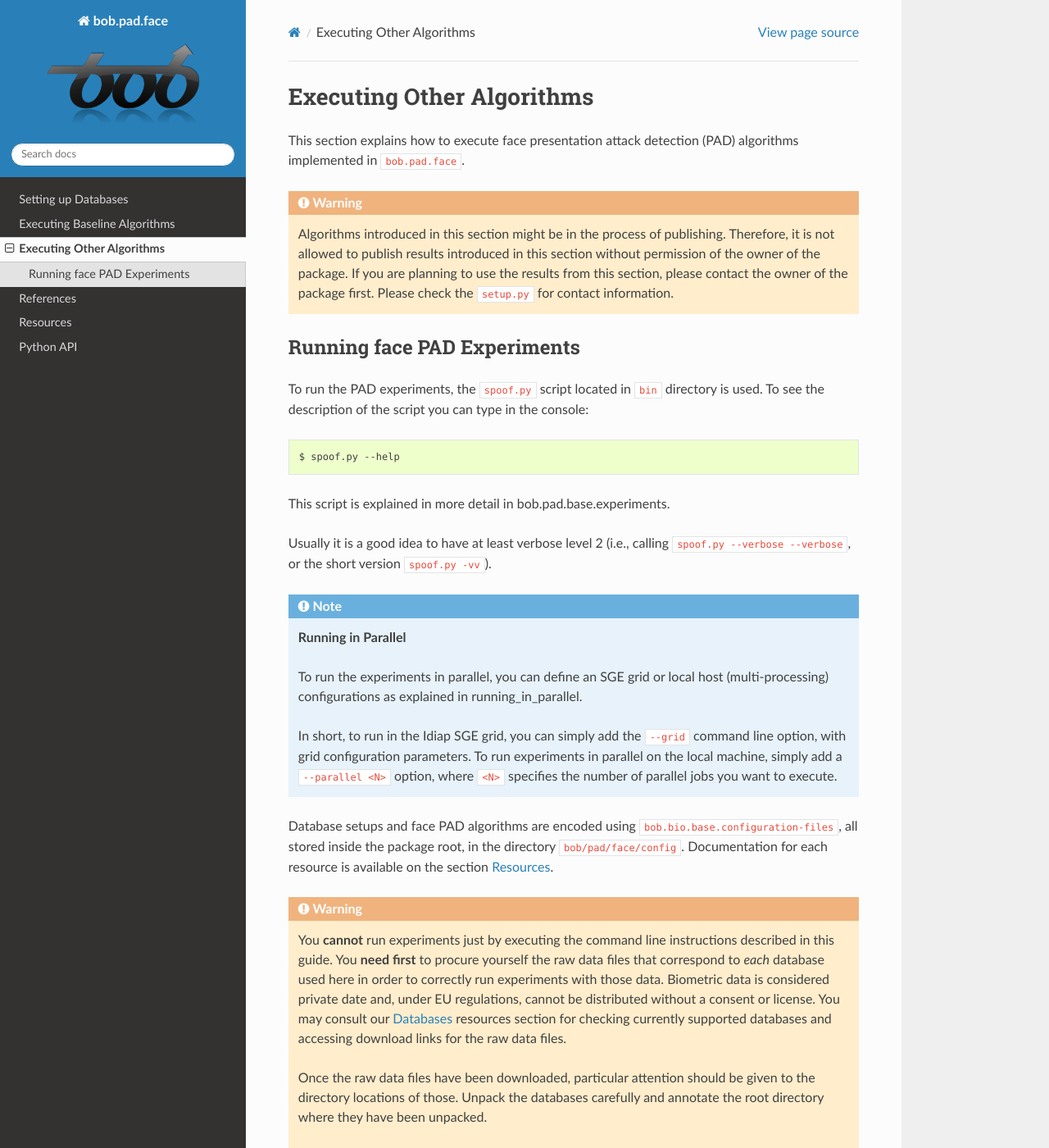
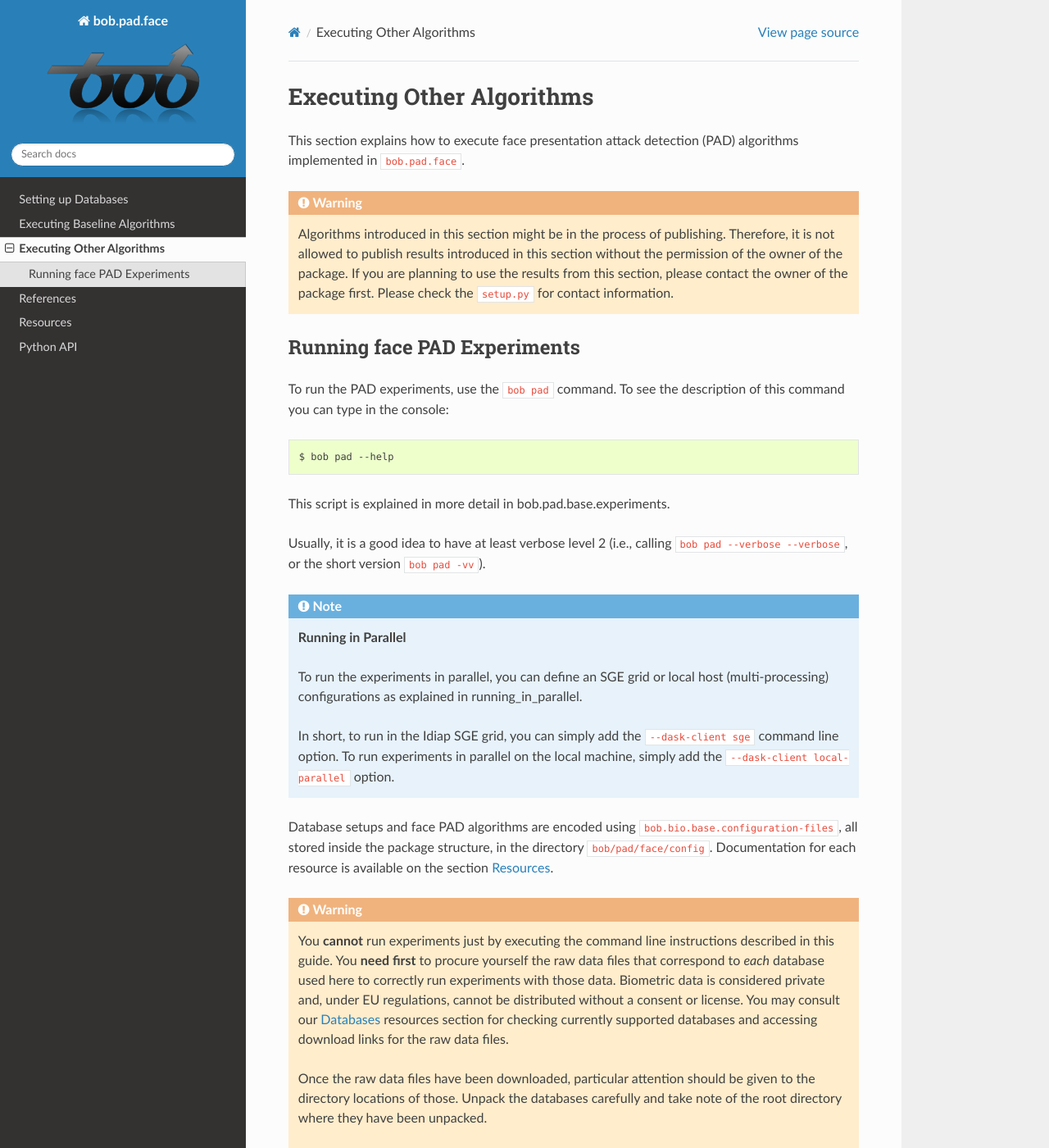
Before and after one commit to bioidiap/bob.pad.face, a Sphinx documentation site: the page built from doc/other_pad_algorithms.rst, in a window 1280 px wide and 1400 px high. Shown: the whole window at 82% size. Built offline with Sphinx 7.4.7 and the Read the Docs theme 2.0.0, drawn with Linux system fonts in a browser that asks for light colours; the version number could not be read and is left out; some of the changed text lies outside the part shown.

Commit message:
[doc] Removed references to spoof.py

```diff
--- a/doc/index.rst
+++ b/doc/index.rst
@@ -6,7 +6,7 @@
 Library for Facial Presentation Attack Detection (PAD)
 ========================================================
 
-The Facial Presentation Attack Detection Library is an open source tool consisting of a
+The Facial Presentation Attack Detection Library is an open-source tool consisting of a
 series of plugins for bob.pad.base_, our open-source biometric recognition
 platform. As a result, it is fully extensible using bob.pad.base_ documented
 types and techniques. Please refer to the manual of that package for a thorough
--- a/doc/other_pad_algorithms.rst
+++ b/doc/other_pad_algorithms.rst
@@ -12,27 +12,28 @@ in ``bob.pad.face``.
 
 .. warning::
 
-   Algorithms introduced in this section might be in the process of publishing. Therefore, it is not
-   allowed to publish results introduced in this section without permission of the owner of the package.
-   If you are planning to use the results from this section, please contact the owner of the package first.
+   Algorithms introduced in this section might be in the process of publishing.
+   Therefore, it is not allowed to publish results introduced in this section
+   without the permission of the owner of the package.
+   If you are planning to use the results from this section, please contact the
+   owner of the package first.
    Please check the ``setup.py`` for contact information.
 
 
 Running face PAD Experiments
 ------------------------------
 
-To run the PAD experiments, the ``spoof.py`` script located in ``bin`` directory is used.
-To see the description of the script you can type in the console:
+To run the PAD experiments, use the ``bob pad`` command.
+To see the description of this command you can type in the console:
 
 .. code-block:: sh
 
-   $ spoof.py --help
+   $ bob pad --help
 
 This script is explained in more detail in :ref:`bob.pad.base.experiments`.
 
-Usually it is a good idea to have at least verbose level 2 (i.e., calling
-``spoof.py --verbose --verbose``, or the short version ``spoof.py
--vv``).
+Usually, it is a good idea to have at least verbose level 2 (i.e., calling
+``bob pad --verbose --verbose``, or the short version ``bob pad -vv``).
 
 .. note:: **Running in Parallel**
 
@@ -40,48 +41,43 @@ Usually it is a good idea to have at least verbose level 2 (i.e., calling
    (multi-processing) configurations as explained in
    :ref:`running_in_parallel`.
 
-   In short, to run in the Idiap SGE grid, you can simply add the ``--grid``
-   command line option, with grid configuration parameters. To run experiments in parallel on
-   the local machine, simply add a ``--parallel <N>`` option, where ``<N>``
-   specifies the number of parallel jobs you want to execute.
+   In short, to run in the Idiap SGE grid, you can simply add the
+   ``--dask-client sge`` command line option. To run experiments in parallel on
+   the local machine, simply add the ``--dask-client local-parallel`` option.
 
 
 Database setups and face PAD algorithms are encoded using
-``bob.bio.base.configuration-files``, all stored inside the package root, in
-the directory ``bob/pad/face/config``. Documentation for each resource
+``bob.bio.base.configuration-files``, all stored inside the package structure,
+in the directory ``bob/pad/face/config``. Documentation for each resource
 is available on the section :ref:`bob.pad.face.resources`.
 
 .. warning::
 
    You **cannot** run experiments just by executing the command line
    instructions described in this guide. You **need first** to procure yourself
-   the raw data files that correspond to *each* database used here in order to
-   correctly run experiments with those data. Biometric data is considered
-   private date and, under EU regulations, cannot be distributed without a
-   consent or license. You may consult our
-   :ref:`bob.pad.face.resources.databases` resources section for checking
-   currently supported databases and accessing download links for the raw data
-   files.
+   the raw data files that correspond to *each* database used here to correctly
+   run experiments with those data. Biometric data is considered private and,
+   under EU regulations, cannot be distributed without a consent or license.
+   You may consult our :ref:`bob.pad.face.resources.databases` resources
+   section for checking currently supported databases and accessing download
+   links for the raw data files.
 
    Once the raw data files have been downloaded, particular attention should be
    given to the directory locations of those. Unpack the databases carefully
-   and annotate the root directory where they have been unpacked.
+   and take note of the root directory where they have been unpacked.
 
    Then, carefully read the *Databases* section of
    :ref:`bob.pad.base.installation` on how to correctly setup the
    ``~/.bob_bio_databases.txt`` file.
 
-   Use the following keywords on the left side of the assignment (see
+   Use the following command with the appropriate database name (see
    :ref:`bob.pad.face.resources.databases`):
 
-   .. code-block:: text
+   .. code-block:: sh
 
-      [YOUR_REPLAY_ATTACK_DIRECTORY] = /complete/path/to/replayattack-database/
+      bob config set bob.db.<dbname> /path/to/the/db/folder
 
-   Notice it is rather important to use the strings as described above,
-   otherwise ``bob.pad.base`` will not be able to correctly load your images.
-
-   Once this step is done, you can proceed with the instructions below.
+   Once this step is done, you can proceed with the execution of the experiment.
 
 
 .. include:: links.rst
```
Also changed, not shown: doc/baselines.rst (+16 -17 lines), doc/installation.rst (+8 -8 lines), doc/resources.rst (+7 -7 lines).
